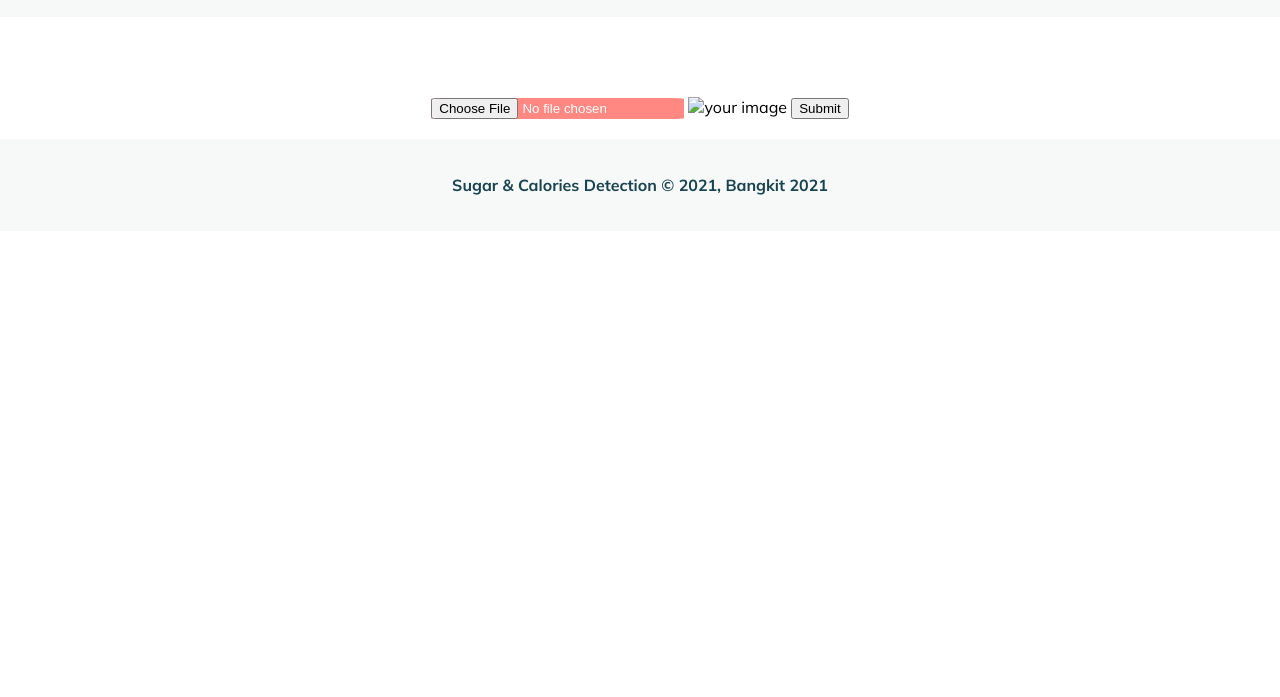
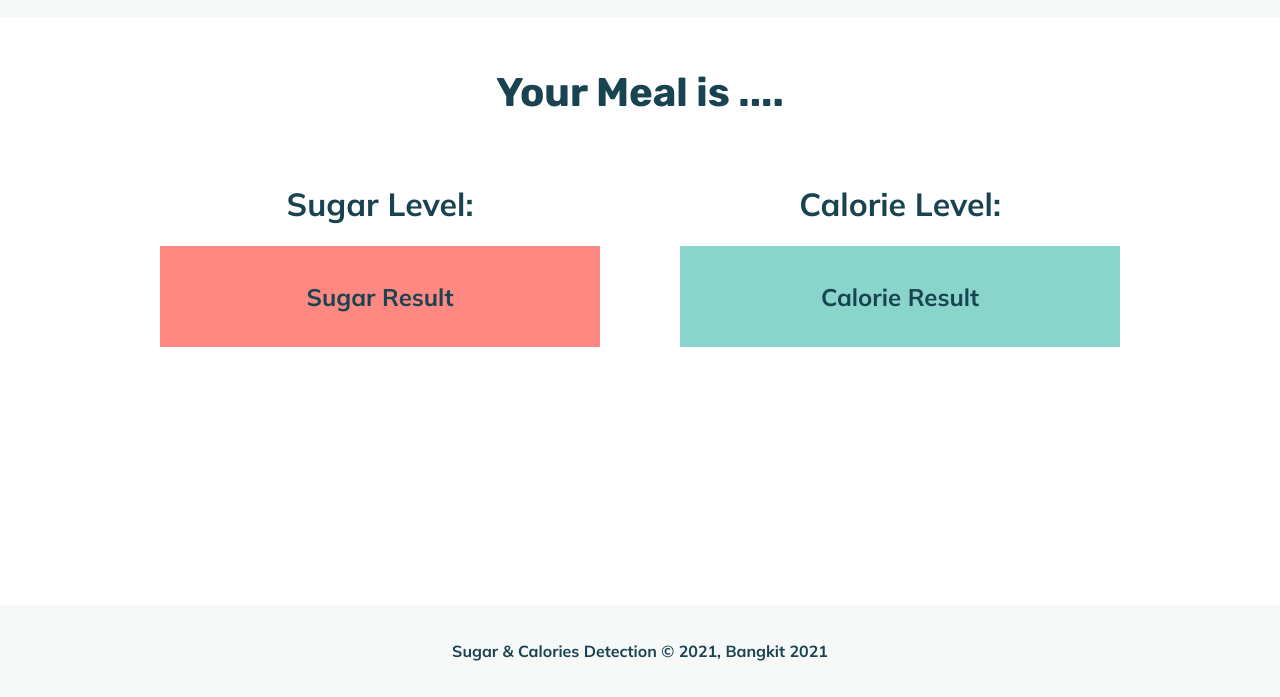
Before and after one commit to ahimsa-imananda/sugar-and-calorie-detection-in-food, a plain HTML site: page Cloud Computing/Sugar_Calories_Detection_WebsiteCapstone/result.html in a window 1280 px wide. Shown: the part 103-800 px from the top of the page. Drawn offline with Linux system fonts and the light colour scheme.

Commit message:
update website ke 3

```diff
--- a/Cloud Computing/Sugar_Calories_Detection_WebsiteCapstone/assets/styles/style.css
+++ b/Cloud Computing/Sugar_Calories_Detection_WebsiteCapstone/assets/styles/style.css
@@ -15,13 +15,11 @@ body {
    scroll-behavior: smooth;
 }
 
-
-
 main{
    overflow: auto;
 }
 
- h1, h2, h3 {
+ h1, h2 {
     color: #194350
  }
 
@@ -33,15 +31,10 @@ main{
     font-weight: bold;
  }
 
-
-
  #Feature{
    padding: 6rem;
    background-color: #F6F9F8;
 }
-
-
-
 
  .grid-container {
    display: grid;
@@ -62,8 +55,6 @@ main{
 .featurePict{
    height: 500px;
 }
-
-
 
 .grid-child-uploadPict-1{
    text-align: right;
@@ -122,11 +113,6 @@ main{
    margin-top: 0rem;
 }
 
-
-
-
-
-
 #About{
    padding: 6rem;
 }
@@ -144,7 +130,6 @@ main{
    padding-top: 8rem;
 }
 
-
 #ContactUs{
    padding: 6rem;
 }
@@ -153,10 +138,6 @@ main{
    font-size: 2.5rem;
    font-family: 'Rubik', sans-serif;
 }
-
-
-
-
 
 @media screen and (max-width: 1000px) {
    #content,aside{
@@ -209,9 +190,9 @@ header {
  }
 
  table{
-    background-color: #FF8882;
-    color: #F6F9F8;
-    border-color: #194350;
+    /* background-color: #FF8882; */
+    color: #194350;
+    border-color: #FF8882;
  }
 
  /* ================UPLOAD PICT HTML=================== */
@@ -249,3 +230,31 @@ footer2 {
    text-align: center;
    font-weight: bold;
  }
+
+/* =========RESULT HTML========= */
+.resultHeadTilte{
+   text-align: center;
+   font-family: 'Rubik', sans-serif;
+   font-size: 2.5rem;
+   margin-top: 2rem;
+}
+
+.child-desc-1{
+   margin-left: 10rem;
+}
+
+.child-desc-1-1{
+   background-color: #FF8882;
+   margin-left: 10rem;
+   padding: 1rem 0 1rem 0;
+}
+
+.child-desc-2{
+   margin-right: 10rem;
+}
+
+.child-desc-2-1{
+   background-color: #8AD5CB;
+   margin-right: 10rem;
+   padding: 1rem 0 1rem 0;
+}
--- a/Cloud Computing/Sugar_Calories_Detection_WebsiteCapstone/result.html
+++ b/Cloud Computing/Sugar_Calories_Detection_WebsiteCapstone/result.html
@@ -25,23 +25,44 @@
 
     <main>
 
-        <!-- <form action="/action_page.php">
-            <input type="file" id="myFile" name="filename">
-            <input type="submit">
-        </form> -->
+        <div>
+            <br>
+            <h1 class="resultHeadTilte">Your Meal is .... </h1>
 
-        <form action="server" align="center">
-            <input accept="image/*" type='file' id="imgInp" class="ChooseBtn"/>
-            <img id="blah" src="#" alt="your image" />
-            <input type="submit" class="submitBtn">
-        </form>
+            <br>
+
+            <div class="grid-container midText">
+
+                <div class="grid-child-Result-1">
+                    <div class="child-desc-1">
+                        <h1>Sugar Level:</h1>
+                    </div>
+
+                    <div class="child-desc-1-1">
+                        <h2>Sugar Result</h2>
+                    </div>
+                </div>
+
+                <div id="aside" class="grid-child-Result-2">
+
+                    <div class="child-desc-2">
+                        <h1>Calorie Level:</h1>
+                    </div>
+
+                    <div class="child-desc-2-1">
+                        <h2>Calorie Result</h2>
+                    </div>
+                </div>
+            </div>
+
+        </div>
 
     </main>
 
     <br>
-    <footer>
+    <footer2>
         <p class="footer">Sugar & Calories Detection &#169; 2021, Bangkit 2021</p>
-    </footer>
+    </footer2>
 
     <script src="assets/styles/java.js"></script>
 </body>
```
Also changed, not shown: Cloud Computing/Sugar_Calories_Detection_WebsiteCapstone/index.html (+4 -72 lines), Cloud Computing/Sugar_Calories_Detection_WebsiteCapstone/uploadPict.html (+0 -4 lines), Cloud Computing/Sugar_Calories_Detection_WebsiteCapstone/assets/image/uploadPicture2.png (added).
